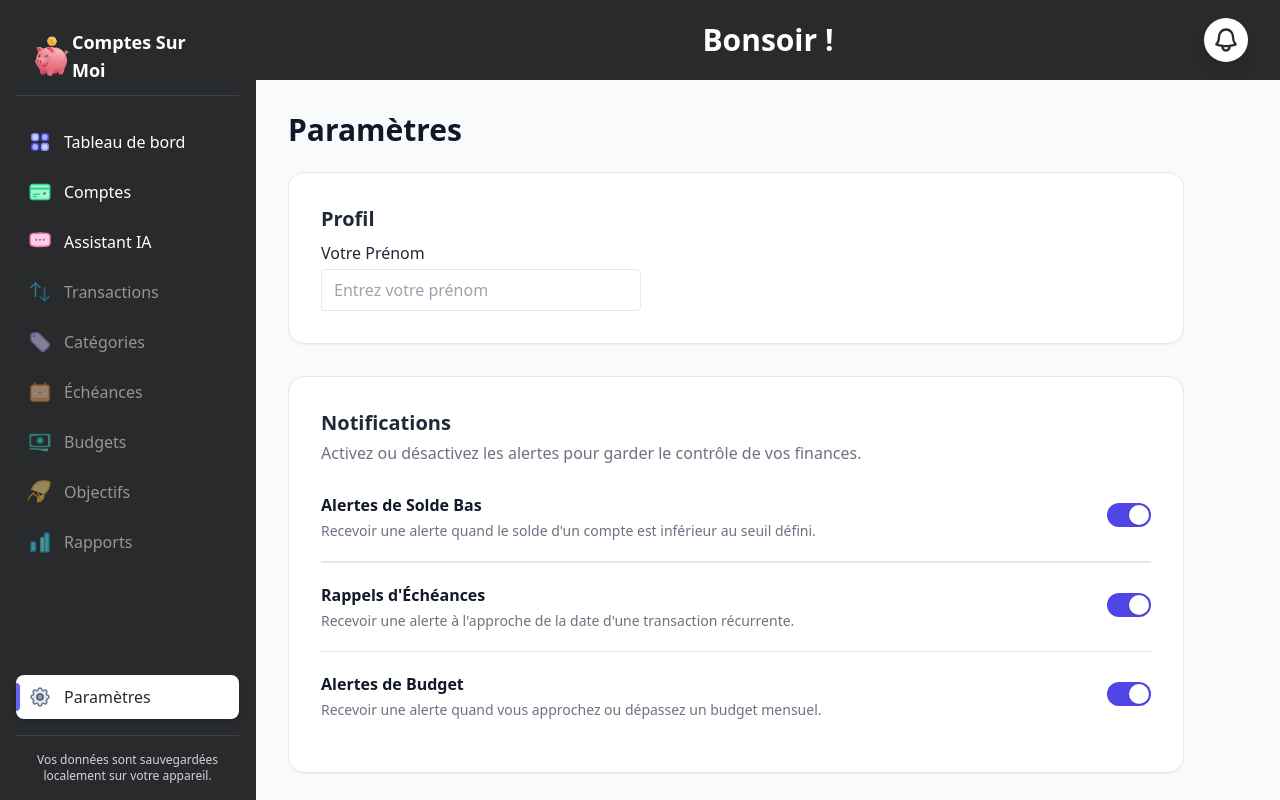
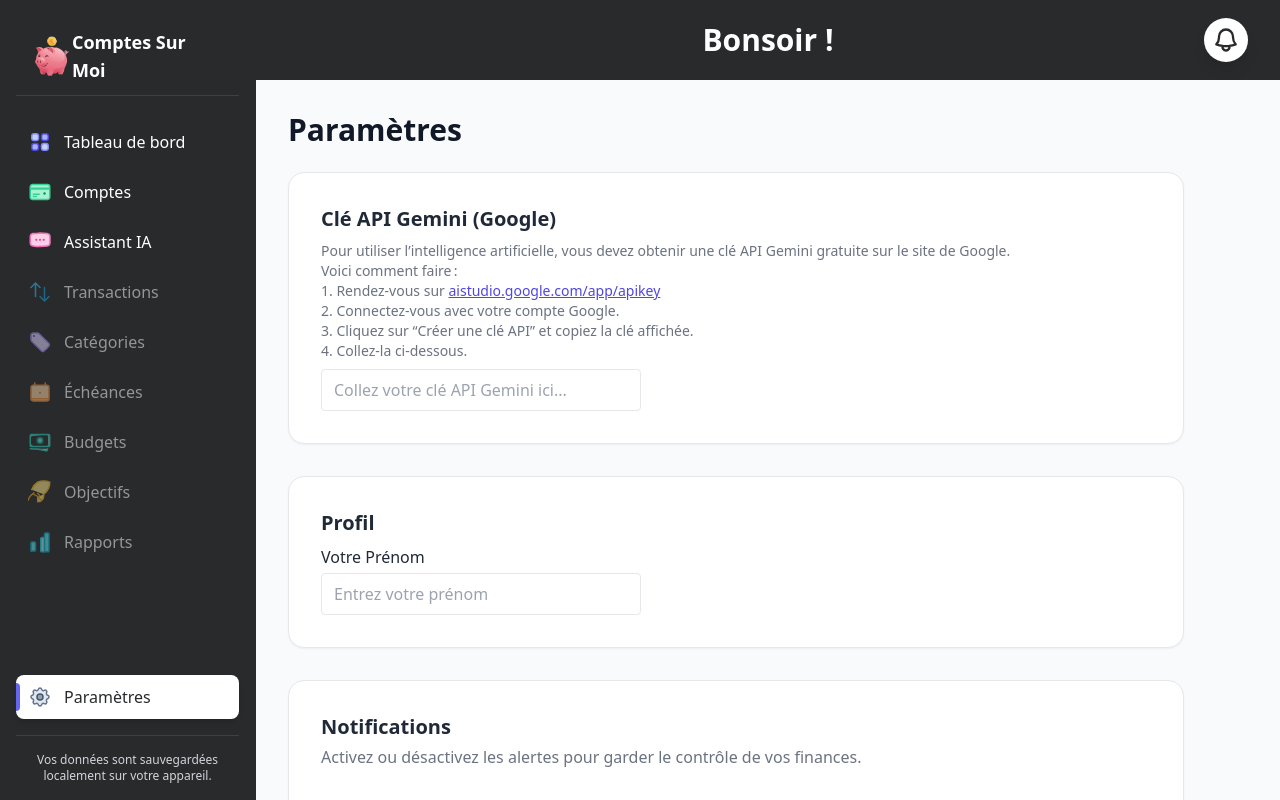
Before and after one commit to OptimaluS/Comptes-Sur-Moi, a React (Vite) app: page / in a window 1280 px wide. Both pictures are taken after a click on the button "Paramètres". Built offline with nearby package versions, Linux system fonts and the light colour scheme.

Commit message:
Ajout des paramètres pour l'API Key Gemini

```diff
--- a/App.tsx
+++ b/App.tsx
@@ -743,6 +743,8 @@ const App: React.FC = () => {
               recurringTransactions={recurringTransactions}
               notifications={notifications}
               setNotifications={setNotifications}
+              goals={goals}
+              geminiApiKey={notificationSettings.geminiApiKey || ''}
           />}
           {activeView === 'accounts' && (
             <Accounts
--- a/components/AiInsights.tsx
+++ b/components/AiInsights.tsx
@@ -1,11 +1,14 @@
 import React, { useState, useEffect, useMemo } from 'react';
 import { GoogleGenAI, Type } from "@google/genai";
 import type { Account, Transaction, Category } from '../types';
+import type { Goal } from '../types';
 
 interface AiInsightsProps {
     accounts: Account[];
     transactions: Transaction[];
     categories: Category[];
+    goals: Goal[];
+    geminiApiKey: string;
 }
 
 const InsightSkeleton: React.FC = () => (
@@ -19,7 +22,8 @@ const InsightSkeleton: React.FC = () => (
 );
 
 
-const AiInsights: React.FC<AiInsightsProps> = ({ accounts, transactions, categories }) => {
+// (Suppression de la ligne erronée)
+const AiInsights: React.FC<AiInsightsProps> = ({ accounts, transactions, categories, goals, geminiApiKey }) => {
     const [insights, setInsights] = useState<string[]>([]);
     const [isLoading, setIsLoading] = useState(true);
     const [error, setError] = useState<string | null>(null);
@@ -42,15 +46,16 @@ const AiInsights: React.FC<AiInsightsProps> = ({ accounts, transactions, categor
             setError(null);
 
             try {
-                const ai = new GoogleGenAI({ apiKey: process.env.API_KEY });
+                const ai = new GoogleGenAI({ apiKey: geminiApiKey });
                 const now = new Date();
                 const startOfLastMonth = new Date(now.getFullYear(), now.getMonth() - 1, 1);
 
                 const formatDataForPrompt = () => {
                     const accountsSummary = accounts.map(a => `  - ${a.name} (Solde: ${a.balanceHistory[0]?.amount.toFixed(2)}€)`).join('\n');
-                    const goalsSummary = accounts.filter(a => a.goalName && a.goalAmount)
-                        .map(a => `  - Objectif '${a.goalName}' pour le compte '${a.name}': ${a.balanceHistory[0]?.amount.toFixed(2)}€ / ${a.goalAmount?.toFixed(2)}€`)
-                        .join('\n');
+                    const goalsSummary = goals.map(goal => {
+                        const account = accounts.find(a => a.id === goal.linkedAccountId);
+                        return account ? `  - Objectif '${goal.name}' pour le compte '${account.name}': ${account.balanceHistory[0]?.amount.toFixed(2)}€ / ${goal.targetAmount.toFixed(2)}€` : null;
+                    }).filter(Boolean).join('\n');
                     const budgetsSummary = categories.filter(c => c.budget && c.budget > 0)
                         .map(c => `  - ${c.name}: ${c.budget.toFixed(2)}€`)
                         .join('\n');
--- a/components/Dashboard.tsx
+++ b/components/Dashboard.tsx
@@ -14,6 +14,8 @@ interface DashboardProps {
     recurringTransactions: RecurringTransaction[];
     notifications: Notification[];
     setNotifications: React.Dispatch<React.SetStateAction<Notification[]>>;
+    goals: Goal[];
+    geminiApiKey: string;
 }
 
 export const getGreeting = () => {
@@ -109,7 +111,7 @@ const SpendingDonutChart: React.FC<{ data: { name: string; color: string; percen
 };
 
 
-const Dashboard: React.FC<DashboardProps> = ({ accounts, transactions, categories, recurringTransactions, notifications, setNotifications }) => {
+const Dashboard: React.FC<DashboardProps> = ({ accounts, transactions, categories, recurringTransactions, notifications, setNotifications, goals, geminiApiKey }) => {
     const criticalNotifications = notifications.filter(n =>
         !n.isRead && (n.type === NotificationType.OVERDUE || n.type === NotificationType.BUDGET_EXCEEDED)
     );
@@ -244,6 +246,8 @@ const Dashboard: React.FC<DashboardProps> = ({ accounts, transactions, categorie
                     accounts={accounts}
                     transactions={transactions}
                     categories={categories}
+                    goals={goals}
+                    geminiApiKey={geminiApiKey}
                 />
             </div>
 
--- a/components/Settings.tsx
+++ b/components/Settings.tsx
@@ -258,6 +258,19 @@ const Settings: React.FC<SettingsProps> = ({ settings, setSettings }) => {
         <div className="container mx-auto">
             <h2 className="text-3xl font-bold mb-6 text-gray-900">Paramètres</h2>
             <div className="max-w-4xl space-y-8">
+                                {/* Clé API Gemini */}
+                                <div className="bg-white p-6 sm:p-8 rounded-2xl shadow-sm border border-gray-200">
+                                    <h3 className="text-xl font-bold mb-2 text-gray-800">Clé API Gemini (Google)</h3>
+                                    <p className="text-sm text-gray-500 mb-2">Pour utiliser l’intelligence artificielle, vous devez obtenir une clé API Gemini gratuite sur le site de Google.<br/>Voici comment faire :<br/>1. Rendez-vous sur <a href='https://aistudio.google.com/app/apikey' target='_blank' rel='noopener noreferrer' className='text-indigo-600 underline'>aistudio.google.com/app/apikey</a><br/>2. Connectez-vous avec votre compte Google.<br/>3. Cliquez sur “Créer une clé API” et copiez la clé affichée.<br/>4. Collez-la ci-dessous.</p>
+                                    <input
+                                        id="gemini-api-key"
+                                        type="text"
+                                        value={settings.geminiApiKey || ''}
+                                        onChange={e => setSettings(prev => ({ ...prev, geminiApiKey: e.target.value }))}
+                                        className="border rounded px-3 py-2 w-full max-w-xs"
+                                        placeholder="Collez votre clé API Gemini ici..."
+                                    />
+                                </div>
                 {/* Section Profil */}
                 <div className="bg-white p-6 sm:p-8 rounded-2xl shadow-sm border border-gray-200">
                     <h3 className="text-xl font-bold mb-2 text-gray-800">Profil</h3>
@@ -274,6 +287,7 @@ const Settings: React.FC<SettingsProps> = ({ settings, setSettings }) => {
                         <div className="mt-2 text-green-600 text-sm font-semibold">Prénom enregistré !</div>
                     )}
                 </div>
+                {/* Section IA */}
                 {/* Notifications */}
                 <div className="bg-white p-6 sm:p-8 rounded-2xl shadow-sm border border-gray-200">
                     <h3 className="text-xl font-bold text-gray-800">Notifications</h3>
@@ -522,6 +536,19 @@ const Settings: React.FC<SettingsProps> = ({ settings, setSettings }) => {
                         placeholder="Entrez votre prénom"
                     />
                 </section>
+                {/* Section IA */}
+                <section className="bg-white p-6 sm:p-8 rounded-2xl shadow-sm border border-gray-200">
+                    <h3 className="text-xl font-bold mb-2 text-gray-800">IA</h3>
+                        <label htmlFor="gemini-api-key" className="block mb-1 font-medium"></label>
+                    <input
+                        id="gemini-api-key"
+                        type="text"
+                        value={settings.geminiApiKey || ''}
+                        onChange={e => setSettings(prev => ({ ...prev, geminiApiKey: e.target.value }))}
+                        className="border rounded px-3 py-2 w-full max-w-xs"
+                        placeholder="Collez votre clé API Gemini ici..."
+                    />
+                </section>
                 {/* Les autres sections des paramètres */}
                 {/* ...sections sauvegardes, version, etc. ... */}
             </div>
--- a/types.ts
+++ b/types.ts
@@ -80,6 +80,7 @@ export interface NotificationSettings {
     lowBalance: NotificationMethod;
     deadlines: NotificationMethod;
     budgets: NotificationMethod;
+    geminiApiKey?: string;
 }
 
 export interface Category {
```
